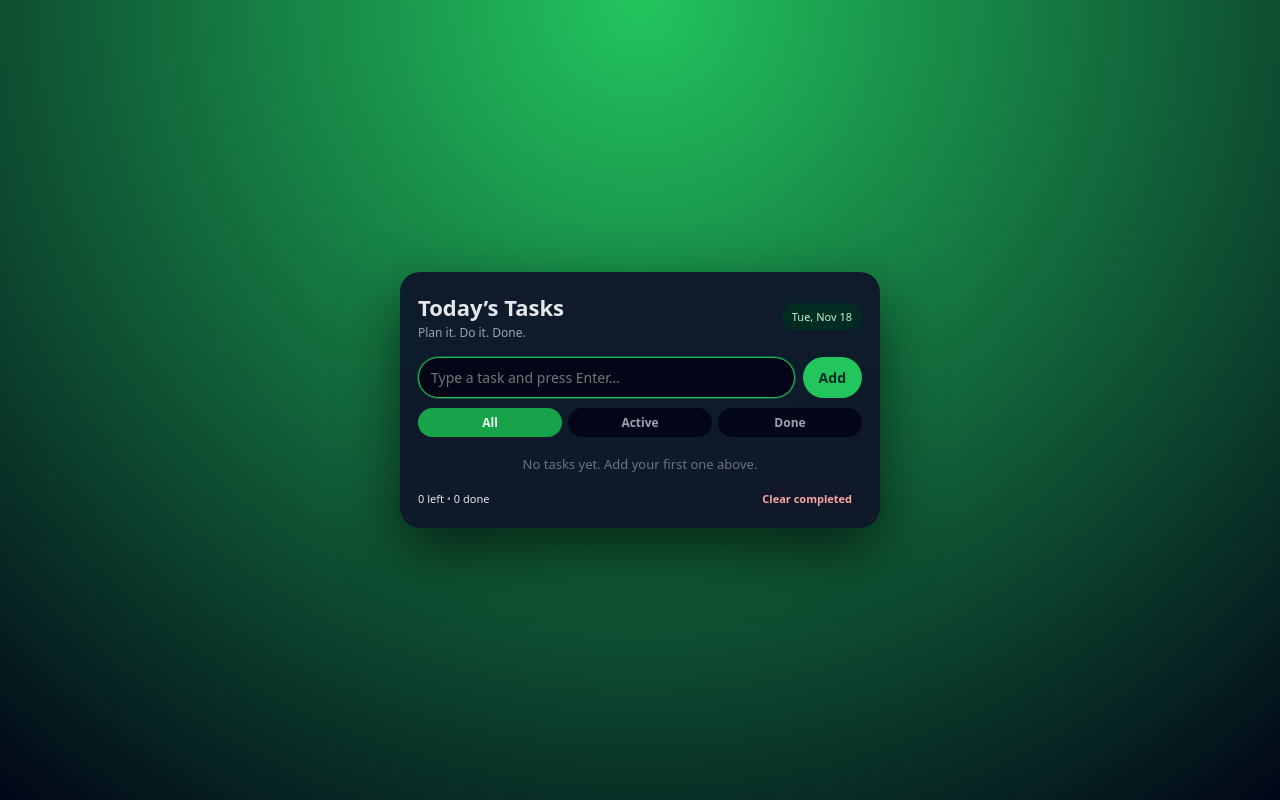
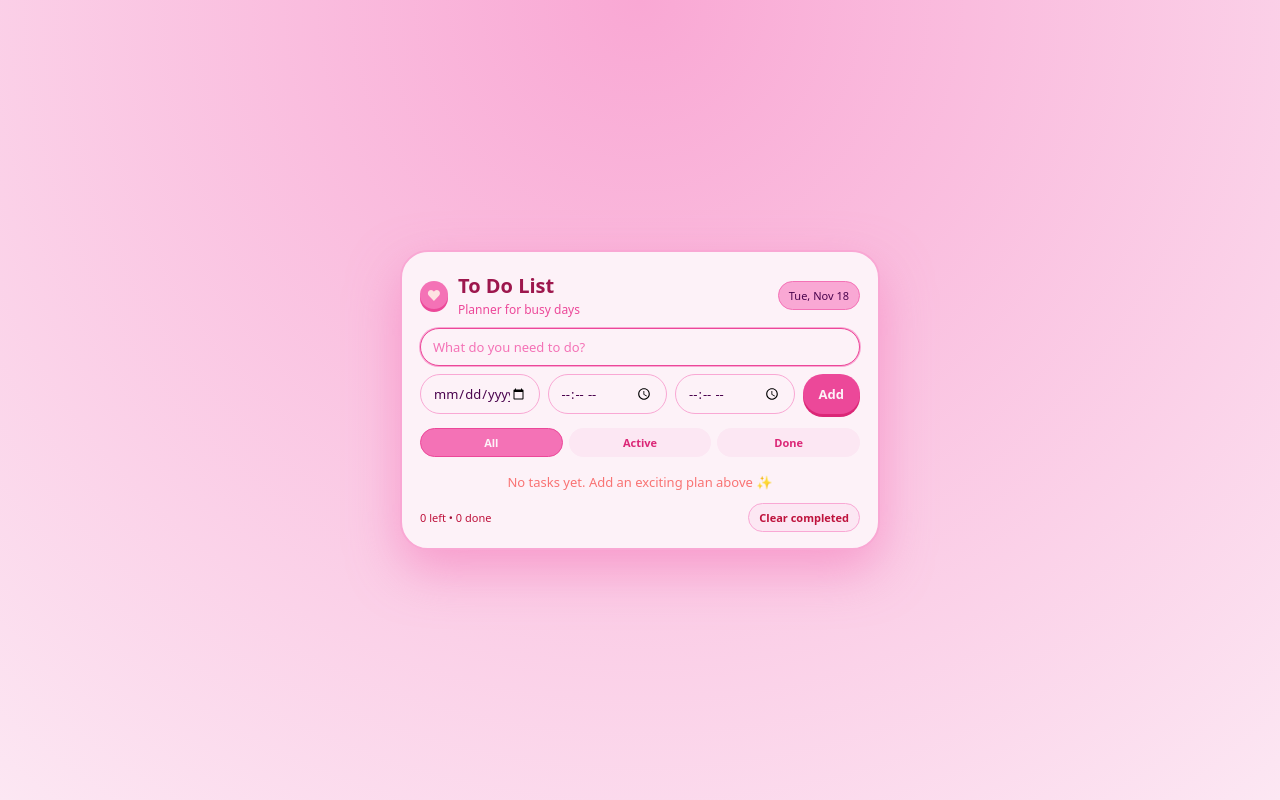
Before and after one commit to Garima001011/Basic-Todo-App-, a plain HTML site: page index.html in a window 1280 px wide. Drawn offline with Linux system fonts and the light colour scheme.

Commit message:
Make cute pink theme with date & time tasks

```diff
--- a/index.html
+++ b/index.html
@@ -8,9 +8,12 @@
 <body>
 <div class="app">
     <header class="top">
-        <div>
-            <h1>Today’s Tasks</h1>
-            <p class="subtitle">Plan it. Do it. Done.</p>
+        <div class="title-row">
+            <span class="heart">❤</span>
+            <div>
+                <h1>To Do List</h1>
+                <p class="subtitle">Planner for busy days</p>
+            </div>
         </div>
         <div class="pill" id="date"></div>
     </header>
@@ -19,10 +22,16 @@
         <input
                 id="input"
                 type="text"
-                placeholder="Type a task and press Enter…"
+                placeholder="What do you need to do?"
                 autocomplete="off"
                 autofocus
         >
+    </div>
+
+    <div class="row row-meta">
+        <input id="dateInput" type="date" title="Date">
+        <input id="startInput" type="time" title="Start time">
+        <input id="endInput" type="time" title="End time">
         <button id="add">Add</button>
     </div>
 
@@ -33,7 +42,7 @@
     </div>
 
     <ul id="list"></ul>
-    <div class="empty" id="empty">No tasks yet. Add your first one above.</div>
+    <div class="empty" id="empty">No tasks yet. Add an exciting plan above ✨</div>
 
     <footer class="footer">
         <div class="stats">
--- a/script.js
+++ b/script.js
@@ -1,12 +1,15 @@
-const input     = document.getElementById("input");
-const list      = document.getElementById("list");
-const empty     = document.getElementById("empty");
-const addBtn    = document.getElementById("add");
-const clearBtn  = document.getElementById("clear");
-const filters   = document.querySelectorAll(".filter");
-const leftSpan  = document.getElementById("leftCount");
-const doneSpan  = document.getElementById("doneCount");
-const dateBox   = document.getElementById("date");
+const input      = document.getElementById("input");
+const list       = document.getElementById("list");
+const empty      = document.getElementById("empty");
+const addBtn     = document.getElementById("add");
+const clearBtn   = document.getElementById("clear");
+const filters    = document.querySelectorAll(".filter");
+const leftSpan   = document.getElementById("leftCount");
+const doneSpan   = document.getElementById("doneCount");
+const dateBox    = document.getElementById("date");
+const dateInput  = document.getElementById("dateInput");
+const startInput = document.getElementById("startInput");
+const endInput   = document.getElementById("endInput");
 
 let currentFilter = "all";
 
@@ -17,11 +20,32 @@ function setToday() {
 }
 
 function getItems() {
-  return JSON.parse(localStorage.todo || "[]");
+  return JSON.parse(localStorage.todoPink || "[]");
 }
 
 function saveItems(items) {
-  localStorage.todo = JSON.stringify(items);
+  localStorage.todoPink = JSON.stringify(items);
+}
+
+function formatDate(d) {
+  if (!d) return "";
+  try {
+    const date = new Date(d);
+    if (isNaN(date.getTime())) return "";
+    return date.toLocaleDateString(undefined, {
+      weekday: "short",
+      month: "short",
+      day: "numeric"
+    });
+  } catch {
+    return "";
+  }
+}
+
+function formatTimeRange(start, end) {
+  if (!start && !end) return "";
+  if (start && end) return `${start} – ${end}`;
+  return start || end || "";
 }
 
 function render() {
@@ -38,13 +62,24 @@ function render() {
     empty.style.display = "block";
   } else {
     empty.style.display = "none";
-    visible.forEach((t, i) => {
+    visible.forEach(t => {
       const li = document.createElement("li");
       li.className = t.done ? "done" : "";
 
+      const dateText = formatDate(t.date);
+      const timeText = formatTimeRange(t.startTime, t.endTime);
+      let meta = "";
+
+      if (dateText && timeText) meta = `${dateText} • ${timeText}`;
+      else if (dateText) meta = dateText;
+      else if (timeText) meta = timeText;
+
       li.innerHTML = `
         <input type="checkbox" data-id="${t.id}" ${t.done ? "checked" : ""}>
-        <div class="text">${t.text}</div>
+        <div class="task-body">
+          <div class="text">${t.text}</div>
+          ${meta ? `<div class="meta">${meta}</div>` : ""}
+        </div>
         <button class="clear-btn" data-del="${t.id}">✕</button>
       `;
       list.appendChild(li);
@@ -61,14 +96,23 @@ function addTask() {
   const text = input.value.trim();
   if (!text) return;
 
-  const items = getItems();
-  items.unshift({
+  const newItem = {
     id: Date.now(),
     text,
-    done: false
-  });
+    done: false,
+    date: dateInput.value || "",
+    startTime: startInput.value || "",
+    endTime: endInput.value || ""
+  };
+
+  const items = getItems();
+  items.unshift(newItem);
   saveItems(items);
+
   input.value = "";
+  startInput.value = "";
+  endInput.value = "";
+  // keep selected date so you can add multiple tasks for same day
   input.focus();
   render();
 }
--- a/style.css
+++ b/style.css
@@ -10,19 +10,19 @@ body {
   display: flex;
   align-items: center;
   justify-content: center;
-  background: radial-gradient(circle at top, #22c55e, #020617);
+  background: radial-gradient(circle at top, #f9a8d4, #fce7f3);
   padding: 16px;
-  color: #e5e7eb;
+  color: #4a044e;
 }
 
 .app {
   width: 100%;
   max-width: 480px;
-  background: rgba(15, 23, 42, 0.96);
-  border-radius: 20px;
+  background: #fdf2f8;
+  border-radius: 28px;
   padding: 20px 18px 16px;
-  box-shadow: 0 24px 60px rgba(0, 0, 0, 0.6);
-  backdrop-filter: blur(12px);
+  box-shadow: 0 20px 50px rgba(244, 114, 182, 0.55);
+  border: 2px solid #f9a8d4;
 }
 
 .top {
@@ -30,16 +30,37 @@ body {
   justify-content: space-between;
   align-items: center;
   gap: 12px;
+  margin-bottom: 10px;
+}
+
+.title-row {
+  display: flex;
+  align-items: center;
+  gap: 10px;
+}
+
+.heart {
+  width: 28px;
+  height: 28px;
+  border-radius: 50%;
+  background: #f472b6;
+  display: flex;
+  align-items: center;
+  justify-content: center;
+  color: #fee2e2;
+  font-size: 14px;
+  box-shadow: 0 3px 0 #ec4899;
 }
 
 h1 {
-  font-size: 22px;
+  font-size: 20px;
   font-weight: 700;
+  color: #9d174d;
 }
 
 .subtitle {
   font-size: 12px;
-  color: #9ca3af;
+  color: #ec4899;
   margin-top: 2px;
 }
 
@@ -47,45 +68,69 @@ h1 {
   font-size: 11px;
   padding: 6px 10px;
   border-radius: 999px;
-  background: #022c22;
-  color: #bbf7d0;
+  background: #f9a8d4;
+  color: #4a044e;
   white-space: nowrap;
+  border: 1px solid #f472b6;
 }
 
 .row {
   display: flex;
   gap: 8px;
-  margin: 16px 0 10px;
+  margin-top: 10px;
+}
+
+.row-meta {
+  margin-top: 8px;
+}
+
+input[type="text"],
+input[type="date"],
+input[type="time"] {
+  padding: 9px 12px;
+  border-radius: 999px;
+  border: 1px solid #f9a8d4;
+  background: #fdf2f8;
+  color: #4a044e;
+  font-size: 13px;
+  outline: none;
 }
 
 input[type="text"] {
   flex: 1;
-  padding: 10px 12px;
-  border-radius: 999px;
-  border: 1px solid #1f2937;
-  background: #020617;
-  color: #e5e7eb;
-  font-size: 14px;
-  outline: none;
 }
 
-input[type="text"]:focus {
-  border-color: #22c55e;
-  box-shadow: 0 0 0 1px #22c55e55;
+input::placeholder {
+  color: #f472b6;
+}
+
+input[type="text"]:focus,
+input[type="date"]:focus,
+input[type="time"]:focus {
+  border-color: #ec4899;
+  box-shadow: 0 0 0 1px #f9a8d4;
+}
+
+#dateInput,
+#startInput,
+#endInput {
+  flex: 1;
+  min-width: 0;
 }
 
 button {
   border: none;
   border-radius: 999px;
   padding: 10px 16px;
-  font-size: 14px;
+  font-size: 13px;
   cursor: pointer;
   font-weight: 600;
 }
 
 #add {
-  background: #22c55e;
-  color: #022c22;
+  background: #ec4899;
+  color: #fdf2f8;
+  box-shadow: 0 3px 0 #db2777;
 }
 
 #add:hover {
@@ -95,57 +140,79 @@ button {
 .filters {
   display: flex;
   gap: 6px;
-  margin-bottom: 8px;
+  margin: 14px 0 6px;
 }
 
 .filter {
   flex: 1;
-  font-size: 12px;
+  font-size: 11px;
   padding: 6px 0;
-  background: #020617;
-  color: #9ca3af;
+  background: #fce7f3;
+  color: #db2777;
+  border-radius: 999px;
+  border: 1px solid transparent;
 }
 
 .filter.active {
-  background: #16a34a;
-  color: #ecfdf5;
+  background: #f472b6;
+  color: #fdf2f8;
+  border-color: #ec4899;
 }
 
 ul {
   list-style: none;
-  max-height: 280px;
+  max-height: 260px;
   overflow-y: auto;
   padding-right: 4px;
+  margin-top: 4px;
 }
 
 li {
   display: flex;
   align-items: center;
   gap: 8px;
-  padding: 8px 6px;
-  border-radius: 10px;
+  padding: 8px 8px;
+  border-radius: 14px;
   transition: background 0.15s, transform 0.08s;
+  border: 1px solid transparent;
 }
 
 li:hover {
-  background: #020617;
+  background: #fce7f3;
+  border-color: #f9a8d4;
   transform: translateY(-1px);
 }
 
+.task-body {
+  flex: 1;
+  display: flex;
+  flex-direction: column;
+  gap: 2px;
+}
+
 .text {
-  flex: 1;
   font-size: 14px;
-  word-break: break-word;
+  font-weight: 600;
+  color: #4a044e;
+}
+
+.meta {
+  font-size: 11px;
+  color: #db2777;
 }
 
 li.done .text {
   text-decoration: line-through;
-  color: #6b7280;
+  color: #9f1239;
+}
+
+li.done .meta {
+  color: #f97373;
 }
 
 .empty {
   font-size: 13px;
-  color: #6b7280;
+  color: #f97373;
   text-align: center;
   padding: 10px 0 4px;
 }
@@ -155,30 +222,31 @@ li.done .text {
   justify-content: space-between;
   align-items: center;
   font-size: 11px;
-  color: #9ca3af;
+  color: #9f1239;
   margin-top: 8px;
 }
 
 .stats span {
-  color: #e5e7eb;
+  color: #be123c;
 }
 
 .clear-btn {
   padding: 6px 10px;
   font-size: 11px;
-  background: #111827;
-  color: #fca5a5;
+  background: #fce7f3;
+  color: #be123c;
+  border-radius: 999px;
+  border: 1px solid #f9a8d4;
 }
 
 .clear-btn:hover {
-  background: #7f1d1d;
-  color: #fee2e2;
+  background: #fecaca;
 }
 
 ::-webkit-scrollbar {
   width: 4px;
 }
 ::-webkit-scrollbar-thumb {
-  background: #1f2937;
+  background: #f9a8d4;
   border-radius: 999px;
 }
```
